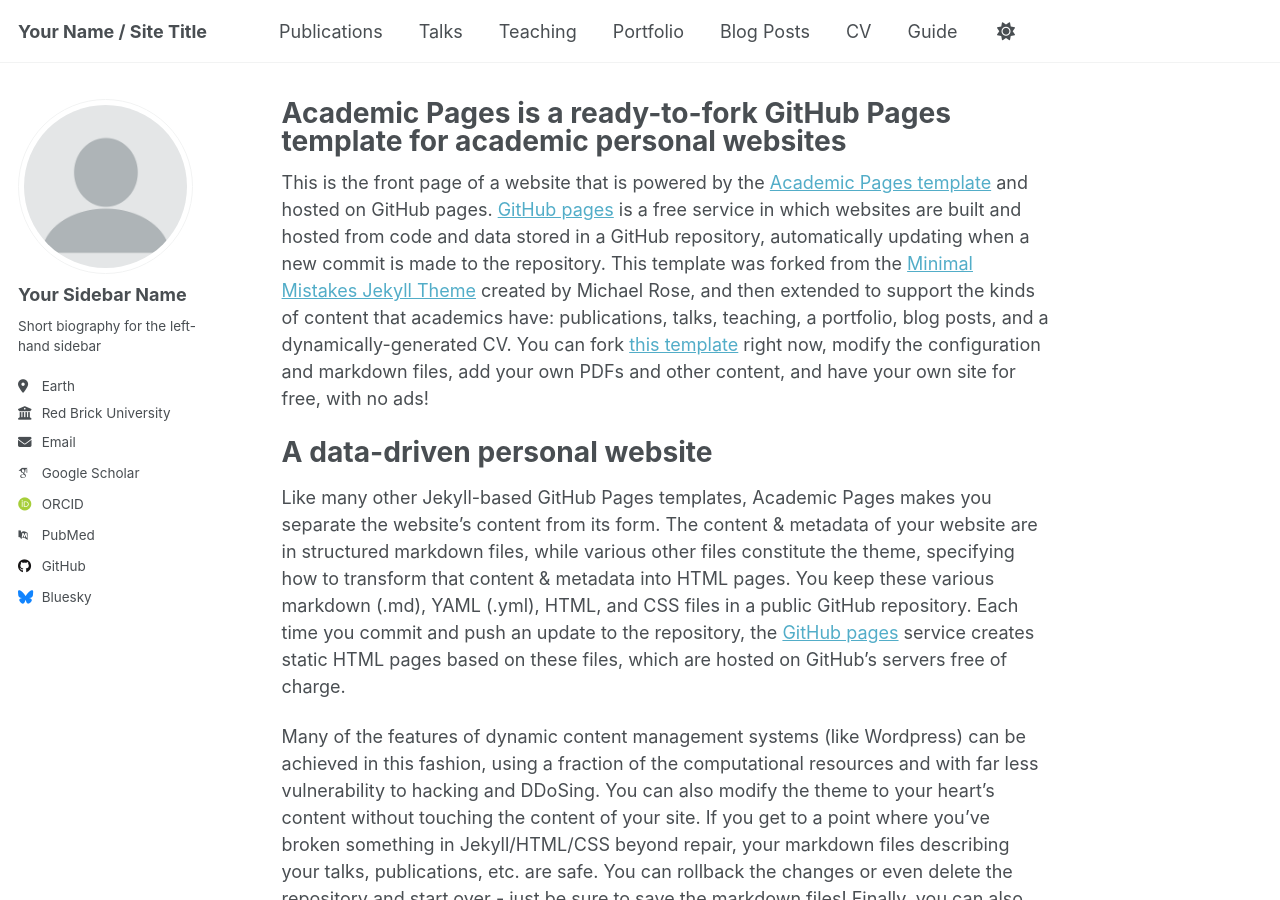
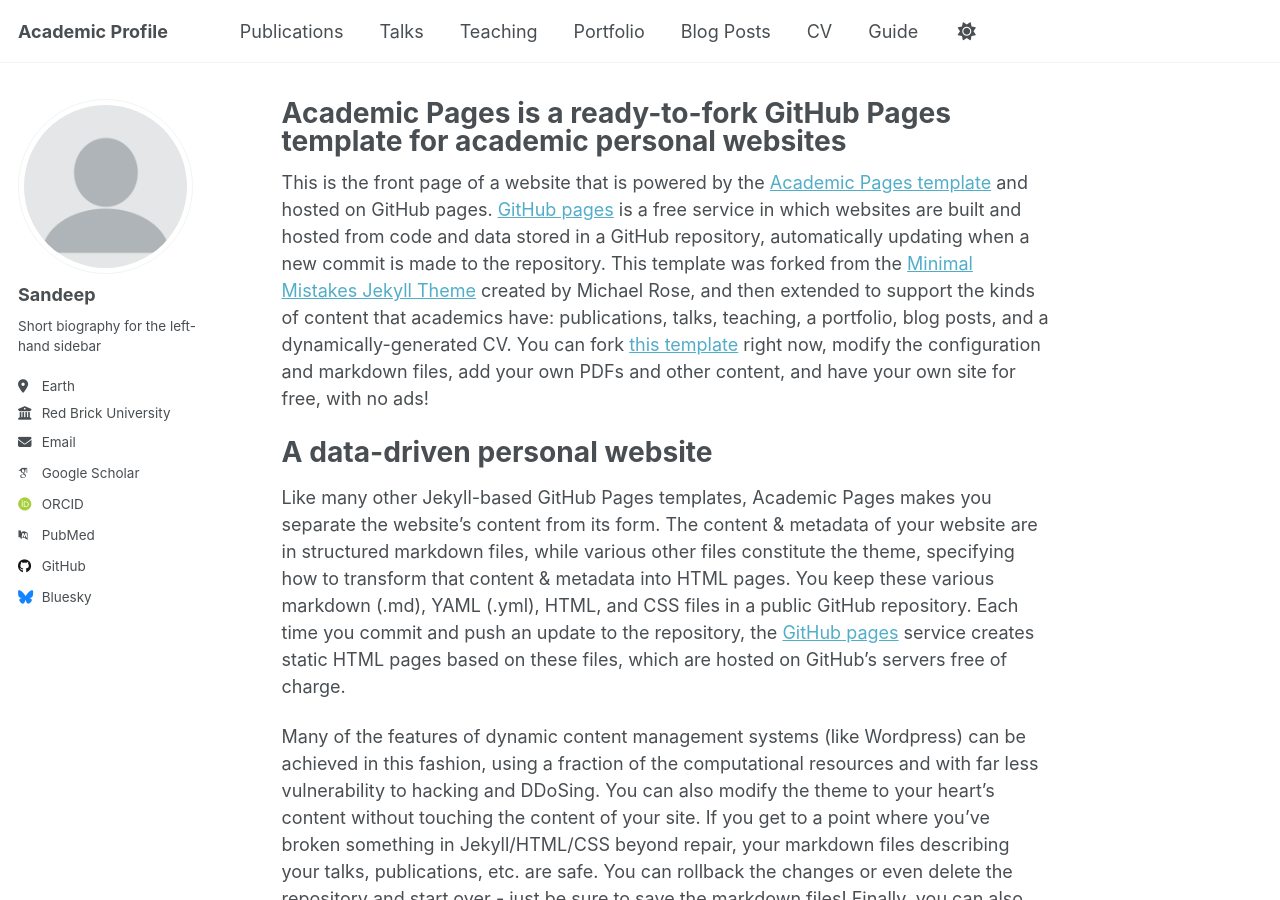
Before and after one commit to sandeepkajal912/sandeepkajal912.github.io, a Jekyll site: the page built from _pages/about.md, in a window 1280 px wide and 900 px high. Built offline with Jekyll 4.4.1, drawn with Linux system fonts in a browser that asks for light colours; some web fonts are replaced.

Commit message:
Update _config.yml

```diff
--- a/_config.yml
+++ b/_config.yml
@@ -9,11 +9,11 @@
 # Basic Site Settings
 locale                   : "en-US"
 site_theme               : "default"
-title                    : "Your Name / Site Title"
+title                    : "Academic Profile"
 title_separator          : "-"
 name                     : &name "Your Name"
 description              : &description "personal description"
-url                      : https://academicpages.github.io # the base hostname & protocol for your site e.g. "https://[your GitHub username].github.io" or if you already have some other page hosted on Github then use "https://[your GitHub username].github.io/[Your Repo Name]"
+url                      : https://sandeepkajal633.github.io # the base hostname & protocol for your site e.g. "https://[your GitHub username].github.io" or if you already have some other page hosted on Github then use "https://[your GitHub username].github.io/[Your Repo Name]"
 baseurl                  : "" # the subpath of your site, e.g. "/blog"
 repository               : "academicpages/academicpages.github.io"
 
@@ -23,7 +23,7 @@ repository               : "academicpages/academicpages.github.io"
 author:
   # Biographic information
   avatar           : "profile.png"
-  name             : "Your Sidebar Name"
+  name             : "Sandeep"
   pronouns         : # example: "she/her"
   bio              : "Short biography for the left-hand sidebar"
   location         : "Earth"
```
